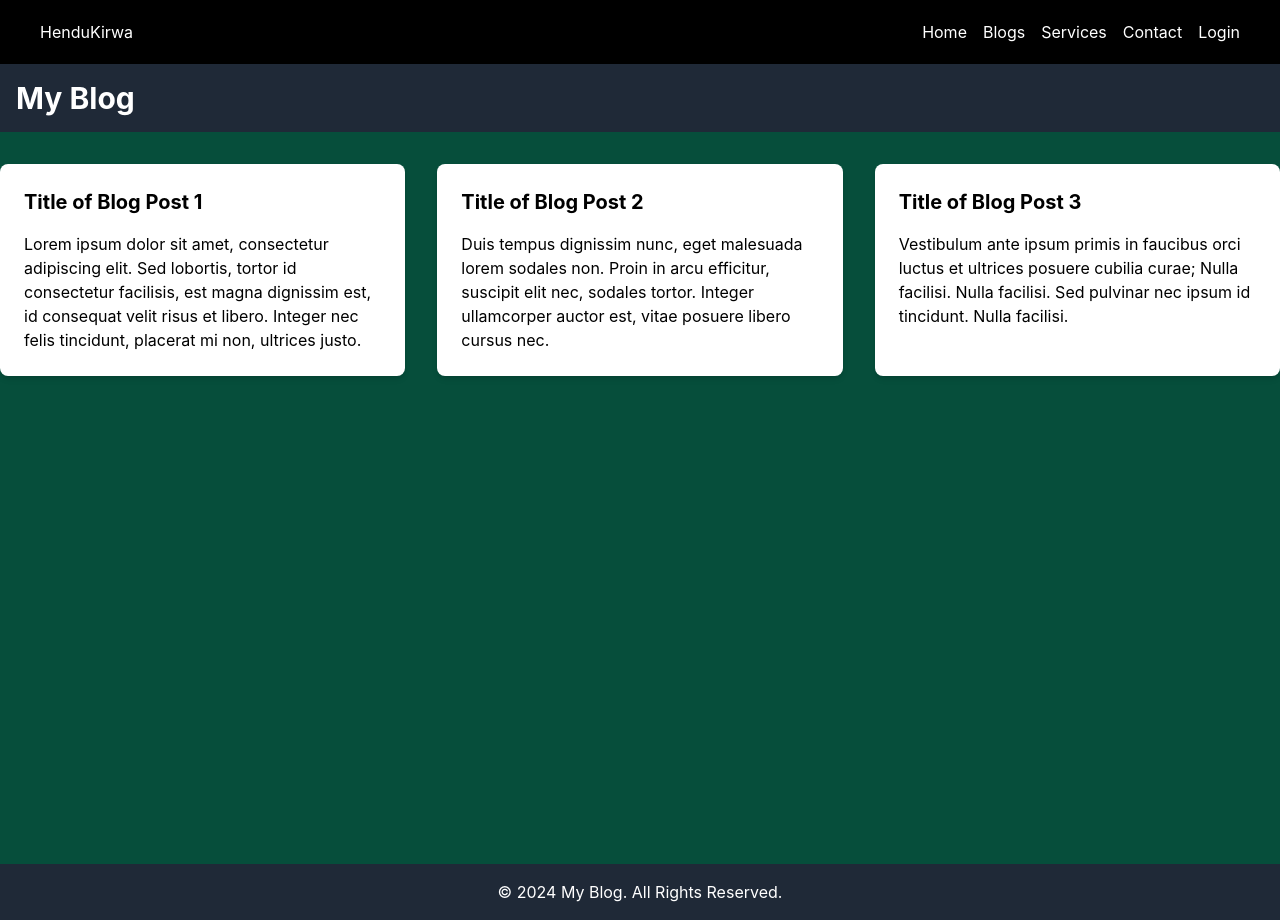
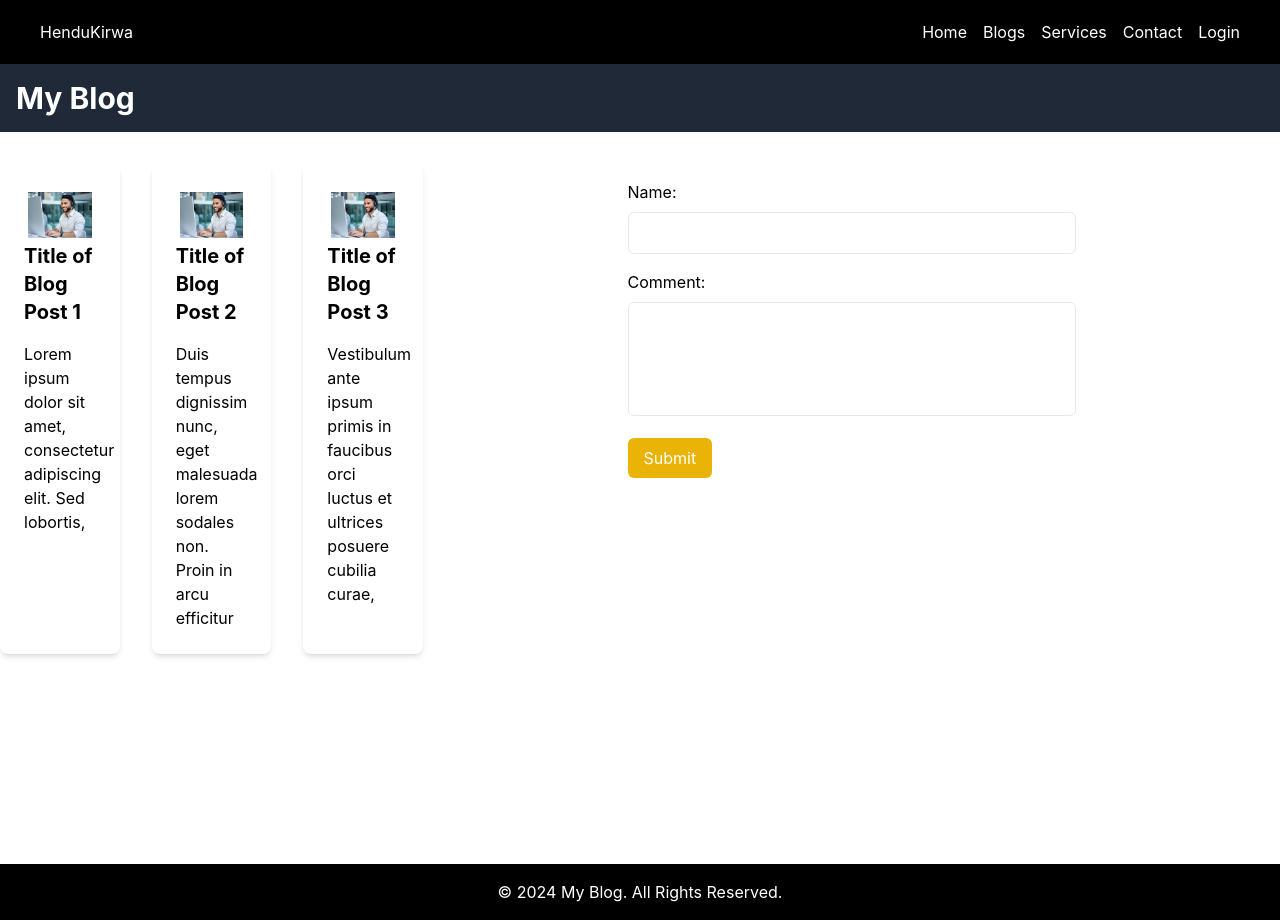
Before and after one commit to muhayimanatheo/classreact, a React (Create React App) app in the folder react-ecommerce/: page /blogs in a window 1280 px wide. Built offline with nearby package versions, Linux system fonts and the light colour scheme.

Commit message:
back-end and front-end connected succefull

```diff
--- a/react-ecommerce/src/components/blogs.js
+++ b/react-ecommerce/src/components/blogs.js
@@ -1,55 +1,73 @@
+import { useState } from "react";
 import React from "react";
 //import { Link } from "react-router-dom";
 // import { useState } from "react";
 function BlogFunc() {
+  const blogPosts = [
+    {
+      photo: require("../images/customer.jpeg"),
+      title: "Title of Blog Post 1",
+      content:
+        "Lorem ipsum dolor sit amet, consectetur adipiscing elit. Sed lobortis,",
+    },
+    {
+      photo: require("../images/customer.jpeg"),
+      title: "Title of Blog Post 2",
+      content:
+        "Duis tempus dignissim nunc, eget malesuada lorem sodales non. Proin in arcu efficitur",
+    },
+    {
+      photo: require("../images/customer.jpeg"),
+      title: "Title of Blog Post 3",
+      content:
+        "Vestibulum ante ipsum primis in faucibus orci luctus et ultrices posuere cubilia curae,",
+    },
+  ];
+  const [name, setName] = useState('');
+  const [comment, setComment] = useState('');
+
+  const handleSubmit = (event) => {
+      event.preventDefault();
+      // Here you can handle the submission, like sending the data to a server
+      console.log("Name: " + name);
+      console.log("Comment: " + comment);
+  };
+
   return (
-
     <div className="BlogFunc">
       <div className="flex flex-col min-h-screen">
-      {/* Header */}
         <header className="bg-gray-800 text-white py-4">
           <div className="container mx-auto px-4">
             <h1 className="text-3xl font-bold">My Blog</h1>
           </div>
         </header>
 
-      {/* Main Content */}
-      <main className="container mx-auto flex-grow py-8">
-        <div className="grid grid-cols-1 md:grid-cols-2 lg:grid-cols-3 gap-8">
-          {/* Blog Post 1 */}
-          <div className="bg-white p-6 rounded-lg shadow-md">
-            <h2 className="text-xl font-bold mb-4">Title of Blog Post 1</h2>
-            <p>
-              Lorem ipsum dolor sit amet, consectetur adipiscing elit. Sed
-              lobortis, tortor id consectetur facilisis, est magna dignissim
-              est, id consequat velit risus et libero. Integer nec felis
-              tincidunt, placerat mi non, ultrices justo.
-            </p>
+        <main className="w-full flex-grow py-8 flex">
+          <div className="grid grid-cols-1 md:grid-cols-2 lg:grid-cols-3 gap-8 w-1/2 h-40">
+            {blogPosts.map((post, index) => (
+              <div key={index} className="bg-white p-6 rounded-lg shadow-md">
+                <img src={post.photo} alt="" className="w-full p-1"></img>
+                <h2 className="text-xl font-bold mb-4">{post.title}</h2>
+                <p>{post.content}</p>
+              </div>
+            ))}
           </div>
 
-          {/* Blog Post 2 */}
-          <div className="bg-white p-6 rounded-lg shadow-md">
-            <h2 className="text-xl font-bold mb-4">Title of Blog Post 2</h2>
-            <p>
-              Duis tempus dignissim nunc, eget malesuada lorem sodales non.
-              Proin in arcu efficitur, suscipit elit nec, sodales tortor.
-              Integer ullamcorper auctor est, vitae posuere libero cursus nec.
-            </p>
-          </div>
-
-          {/* Blog Post 3 */}
-          <div className="bg-white p-6 rounded-lg shadow-md">
-            <h2 className="text-xl font-bold mb-4">Title of Blog Post 3</h2>
-            <p>
-              Vestibulum ante ipsum primis in faucibus orci luctus et ultrices
-              posuere cubilia curae; Nulla facilisi. Nulla facilisi. Sed
-              pulvinar nec ipsum id tincidunt. Nulla facilisi.
-            </p>
-          </div>
+          <div className="container mx-auto p-4">
+            <form onSubmit={handleSubmit} className="max-w-md mx-auto">
+              <label className="block mb-2">
+                Name:
+              </label>
+              <input type="text"name="name"value={name} onChange={(e) => setName(e.target.value)} required className="w-full px-4 py-2 mb-4 border rounded-md"/>
+              <label  className="block mb-2">
+                Comment:
+              </label>
+              <textarea name="comment" rows="4"value={comment} onChange={(e) => setComment(e.target.value)} required className="w-full px-4 py-2 mb-4 border rounded-md resize-none" ></textarea>
+              <button type="submit" className="bg-[#EAB308] text-white px-4 py-2 rounded-md hover:bg-[#CA8A04] cursor-pointer"> Submit</button>
+            </form>
           </div>
         </main>
       </div>
-
     </div>
   );
 }
--- a/react-ecommerce/src/components/contact.js
+++ b/react-ecommerce/src/components/contact.js
@@ -20,7 +20,7 @@ function Contacts (){
             "email":email,
             "phone":phone,
             "address":address,
-            "message":message
+            "message":message,
          })
         .then(function(response) {
              console.log(response);
@@ -81,7 +81,7 @@ function Contacts (){
     <form onSubmit={(e)=>handleSubmit(e)} className="bg-white shadow-md rounded px-8 pt-6 pb-8 mb-4">
       <div className="grid grid-cols-1 md:grid-cols-2">
         <div className="mb-4">
-          <label className="block text-gray-700 text-sm font-bold mb-2" htmlFor="fullName">Full Name</label>
+          <label className="block text-gray-700 text-sm font-bold mb-2">Full Name</label>
           <input
             className="border rounded w-full py-2 px-3 focus:outline-none focus:shadow-outline"
             type="text"
@@ -93,7 +93,7 @@ function Contacts (){
           />
         </div>
         <div className="mb-4">
-          <label className="block text-gray-700 text-sm font-bold mb-2" htmlFor="email">Email</label>
+          <label className="block text-gray-700 text-sm font-bold mb-2">Email</label>
           <input
             className="border rounded w-full py-2 px-3 focus:outline-none focus:shadow-outline"
             type="text"
@@ -104,7 +104,7 @@ function Contacts (){
           />
         </div>
         <div className="mb-4">
-          <label className="block text-gray-700 text-sm font-bold mb-2" htmlFor="phone">Phone</label>
+          <label className="block text-gray-700 text-sm font-bold mb-2">Phone</label>
           <input
             className="border rounded w-full py-2 px-3 focus:outline-none focus:shadow-outline"
             type="text"
@@ -115,7 +115,7 @@ function Contacts (){
           />
         </div>
         <div className="mb-4">
-          <label className="block text-gray-700 text-sm font-bold mb-2" htmlFor="address">Location</label>
+          <label className="block text-gray-700 text-sm font-bold mb-2">Location</label>
           <input
             className="border rounded w-full py-2 px-3 focus:outline-none focus:shadow-outline"
             type="text"
@@ -127,12 +127,12 @@ function Contacts (){
         </div>
       </div>
       <div className="mb-4">
-        <label className="block text-gray-700 text-sm font-bold mb-2" htmlFor="message">Messages</label>
+        <label className="block text-gray-700 text-sm font-bold mb-2">Messages</label>
         <textarea type="text" className="border rounded w-full py-2 px-3"
           placeholder="Message" name="message" value={message} onChange={(e)=> setMessage(e.target.value)}></textarea>
       </div>
       <div className="flex items-center place-content-center">
-        <button className="bg-[#eab308] text-white font-bold py-2 px-4 rounded-full" type="submit">Submit</button>
+        <button className="bg-[#eab308] text-white font-bold py-2 px-4 rounded-full" type="submit" onClick={()=>handleSubmit}>Submit</button>
       </div>
     </form>
   </div>
@@ -140,6 +140,6 @@ function Contacts (){
 
     </>
     );
-}
+};
 
 export default Contacts;
--- a/react-ecommerce/src/components/parent.js
+++ b/react-ecommerce/src/components/parent.js
@@ -23,7 +23,7 @@ import {Outlet, Link} from 'react-router-dom';
     </nav>
     <Outlet/>
 
-    <footer className="bg-gray-800 text-white py-4">
+    <footer className="bg-black text-white py-4">
         <div className="container mx-auto px-4 text-center">
           <p>&copy; {new Date().getFullYear()} My Blog. All Rights Reserved.</p>
         </div>
--- a/react-ecommerce/src/components/services.js
+++ b/react-ecommerce/src/components/services.js
@@ -1,21 +1,68 @@
-import React, {useState} from "react";
+import React from "react";
 //import { Link } from "react-router-dom";
 function ServicesFunc() {
-     const [color, setColor] = useState('red');
-     const [name, setFirstName] = useState('');
+  //    const [color, setColor] = useState('red');
+  //    const [name, setFirstName] = useState('');
 
-  // Function to handle color change
-  const handleColorChange = (newColor) => {
-    setColor(newColor);
-  };
+  // // Function to handle color change
+  // const handleColorChange = (newColor) => {
+  //   setColor(newColor);
+  // };
 
   return (
-    <div>
-      <p style={{ color: color}}>This Color is going to be changed {color}.</p>
-      <button onClick={() => handleColorChange('yellow')}>Change Color</button>
-      <p>My Name is {name}</p>
-            <label >FullNames:</label><br/>
-            <input type="text" value={name} name="name" onChange={e => setFirstName(e.target.value)} className="border-2"/>
+    // <div>
+    //   <p style={{ color: color}}>This Color is going to be changed {color}.</p>
+    //   <button onClick={() => handleColorChange('yellow')}>Change Color</button>
+    //   <p>My Name is {name}</p>
+    //         <label >FullNames:</label><br/>
+    //         <input type="text" value={name} name="name" onChange={e => setFirstName(e.target.value)} className="border-2"/>
+    // </div>
+
+    <div className="BlogFunc">
+      <div className="flex flex-col min-h-screen">
+        {/* Header */}
+        <header className="bg-gray-800 text-white py-4">
+          <div className="container mx-auto px-4">
+            <h1 className="text-3xl font-bold">Our Services</h1>
+          </div>
+        </header>
+
+        {/* Main Content */}
+        <main className="container mx-auto flex-grow py-8">
+          <div className="grid grid-cols-1 md:grid-cols-2 lg:grid-cols-3 gap-8">
+            {/* Blog Post 1 */}
+            <div className="bg-white p-6 rounded-lg shadow-md">
+              <h2 className="text-xl font-bold mb-4">Title of Blog Post 1</h2>
+              <p>
+                Lorem ipsum dolor sit amet, consectetur adipiscing elit. Sed
+                lobortis, tortor id consectetur facilisis, est magna dignissim
+                est, id consequat velit risus et libero. Integer nec felis
+                tincidunt, placerat mi non, ultrices justo.
+              </p>
+            </div>
+
+            {/* Blog Post 2 */}
+            <div className="bg-white p-6 rounded-lg shadow-md">
+              <h2 className="text-xl font-bold mb-4">Title of Blog Post 2</h2>
+              <p>
+                Duis tempus dignissim nunc, eget malesuada lorem sodales non.
+                Proin in arcu efficitur, suscipit elit nec, sodales tortor.
+                Integer ullamcorper auctor est, vitae posuere libero cursus nec.
+              </p>
+            </div>
+
+            {/* Blog Post 3 */}
+            <div className="bg-white p-6 rounded-lg shadow-md">
+              <h2 className="text-xl font-bold mb-4">Title of Blog Post 3</h2>
+              <p>
+                Vestibulum ante ipsum primis in faucibus orci luctus et ultrices
+                posuere cubilia curae; Nulla facilisi. Nulla facilisi. Sed
+                pulvinar nec ipsum id tincidunt. Nulla facilisi.
+              </p>
+            </div>
+          </div>
+        </main>
+      </div>
     </div>
   );
 }
--- a/react-ecommerce/src/index.css
+++ b/react-ecommerce/src/index.css
@@ -1,8 +1,9 @@
 @tailwind base;
 @tailwind components;
 @tailwind utilities;
+
 body {
-  background-color:#064e3b;
+  /*background-color:#064e3b;*/
     margin: 0;
   font-family: -apple-system, BlinkMacSystemFont, 'Segoe UI', 'Roboto', 'Oxygen',
     'Ubuntu', 'Cantarell', 'Fira Sans', 'Droid Sans', 'Helvetica Neue',
```
Lines whose indentation alone changed are shown as unchanged.
